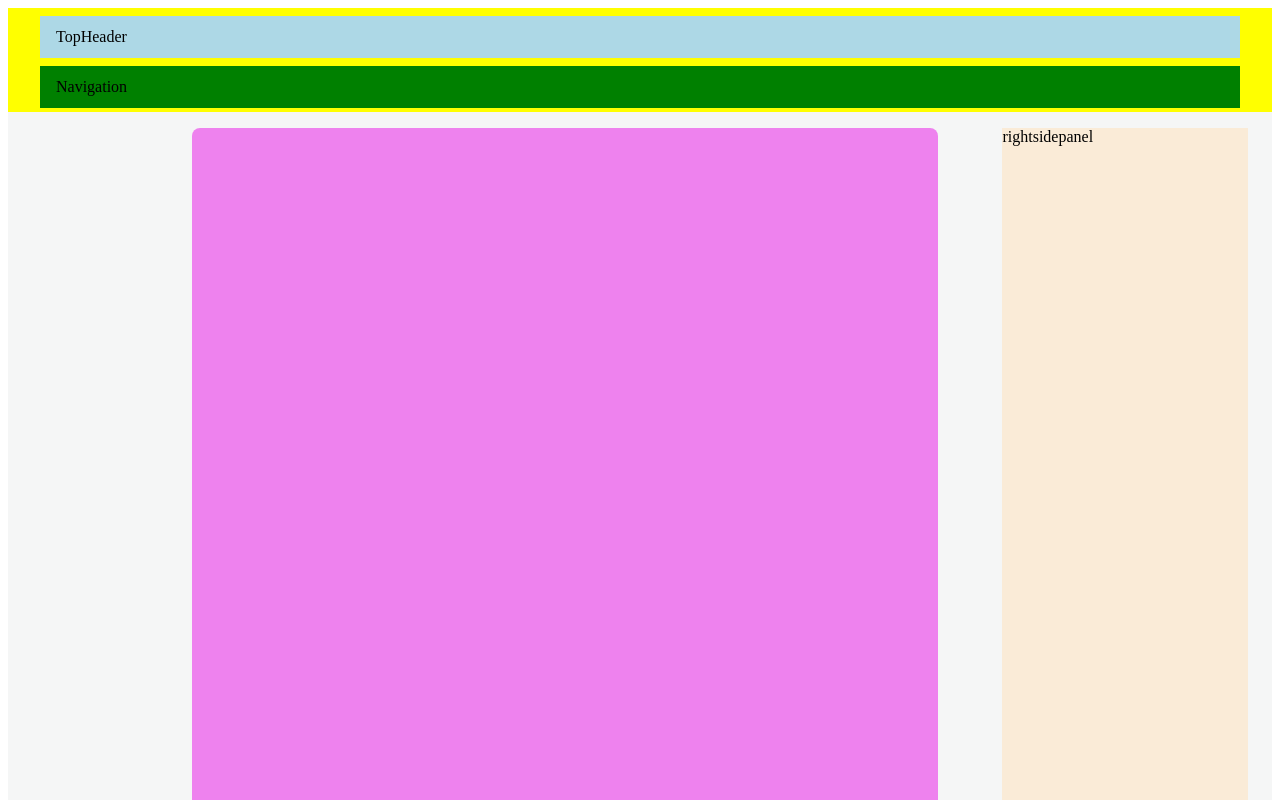
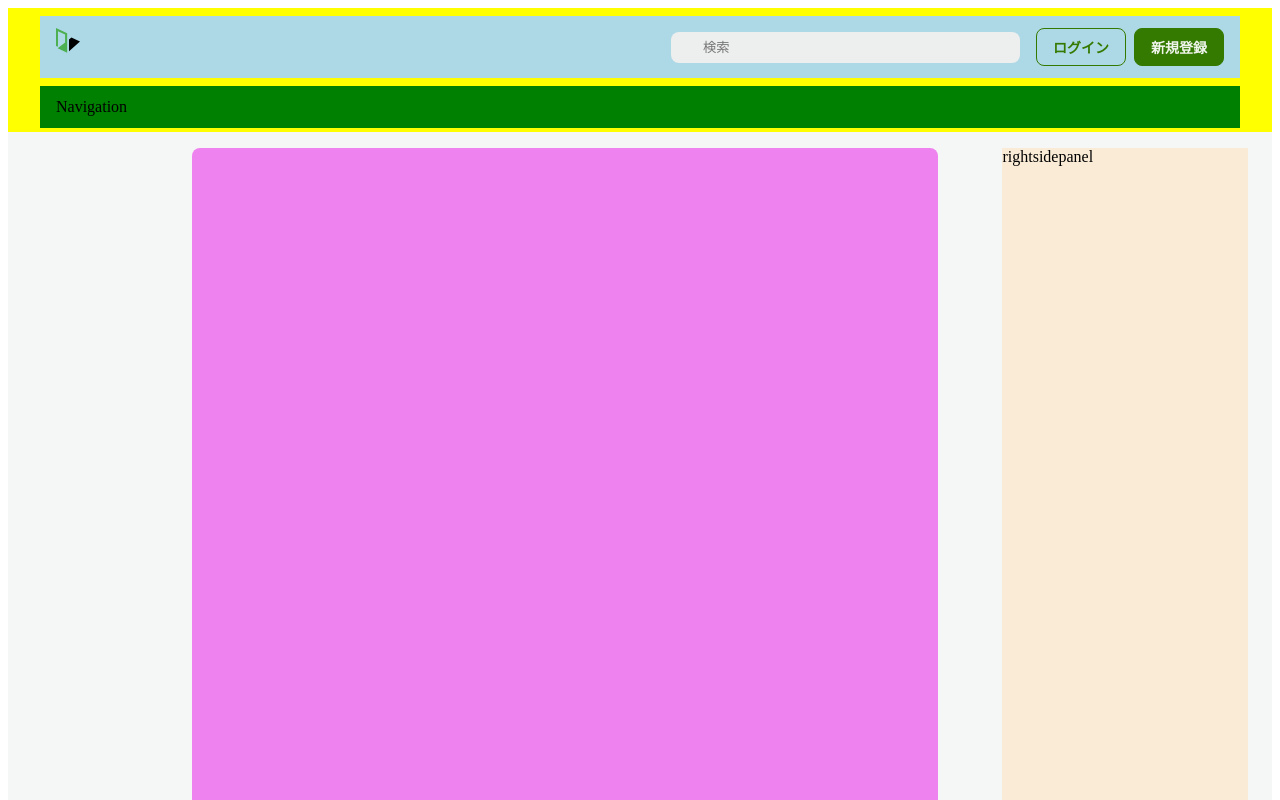
Before and after one commit to masui-maho-mwz/my-page-design-gallery-2, a Next.js app: page /normal-header in a window 1280 px wide. Shown: the top 800 px of the page. Built offline with nearby package versions, Linux system fonts and the light colour scheme.

Commit message:
create: normal-hader/header/top-header

```diff
--- /dev/null
+++ b/src/components/normal-header/elements/buttons/button/index.tsx
@@ -0,0 +1,50 @@
+import Link from 'next/link';
+
+import styles from './styles.module.css';
+
+type ButtonProps = {
+  type: 'button' | 'submit';
+  value: string;
+  onClick?: (e: React.MouseEvent<HTMLButtonElement>) => void;
+  color?: string;
+  backgroundColor?: string;
+};
+type LinkProps = {
+  type: 'link';
+  value: string;
+  href: string;
+  target?: '_blank';
+  onClick?: (e: React.MouseEvent<HTMLAnchorElement>) => void;
+  color?: string;
+  backgroundColor?: string;
+};
+
+type Props = ButtonProps | LinkProps;
+
+export const Button = (props: Props) => {
+  const buttonStyle = {
+    color: props.color,
+    backgroundColor: props.backgroundColor,
+  };
+
+  if (props.type === 'link') {
+    return (
+      <Link
+        className={styles.root}
+        href={props.href}
+        target={props.target}
+        rel={props.target ? 'noopener noreferrer' : undefined}
+        onClick={props.onClick}
+        style={buttonStyle}
+      >
+        {props.value}
+      </Link>
+    );
+  }
+
+  return (
+    <button type={props.type} className={styles.root} onClick={props.onClick} style={buttonStyle}>
+      {props.value}
+    </button>
+  );
+};
--- /dev/null
+++ b/src/components/normal-header/elements/buttons/button/styles.module.css
@@ -0,0 +1,20 @@
+.root {
+  display: inline-block;
+  padding: 8px 16px;
+  border: 1px solid #357a00;
+  border-radius: 8px;
+  text-align: center;
+  cursor: pointer;
+  transition: background-color 0.3s ease-in-out;
+  font-size: 14px;
+  font-weight: bold;
+  text-decoration: none;
+}
+.root:hover:not(:disabled) {
+  background-color: rgba(53, 122, 0, 0.2) !important;
+}
+.root:disabled {
+  background-color: rgb(169, 169, 169);
+  border-color: rgb(169, 169, 169);
+  cursor: not-allowed;
+}
--- /dev/null
+++ b/src/components/normal-header/logos/teq-quest-logos/index.tsx
@@ -0,0 +1,16 @@
+export const AbstractLogo = () => {
+  return (
+    <svg xmlns="http://www.w3.org/2000/svg" viewBox="0 0 217.94 225.33" role="img" aria-label="Logo">
+      <defs></defs>
+      <g data-name="layer1">
+        <g data-name="layer2">
+          <polygon points="118.3 210.37 217.94 123.49 139.81 86.48 118.3 103.84 118.3 210.37" />
+          <polygon
+            style={{ fill: '#4caf50' }}
+            points="100.71 48.33 100.71 48.26 0 0 0 162.33 18.01 171.1 18.01 28.59 82.52 59.51 82.52 131.59 15.13 184.22 82.52 216.24 82.52 216.33 101.4 225.33 101.4 48.66 100.71 48.33"
+          />
+        </g>
+      </g>
+    </svg>
+  );
+};
--- a/src/features/normal-header/header/top-header/index.tsx
+++ b/src/features/normal-header/header/top-header/index.tsx
@@ -1,5 +1,20 @@
+import { AbstractLogo } from '@/components/normal-header/logos/teq-quest-logos';
 import styles from './styles.module.css';
+import { Button } from '@/components/normal-header/elements/buttons/button';
 
 export const TopHeader = () => {
-  return <div className={styles.root}>TopHeader</div>;
+  return (
+    <div className={styles.root}>
+      <div className={styles.logo}>
+        <AbstractLogo />
+      </div>
+      <div className={styles.wrap}>
+        <input type="text" placeholder="検索" className={styles.input} />
+        <div className={styles.buttons}>
+          <Button type="link" href="#" value="ログイン" color="#357a00" />
+          <Button type="link" href="#" value="新規登録" backgroundColor="#357a00" color="rgb(255 255 255 / 92%)" />
+        </div>
+      </div>
+    </div>
+  );
 };
--- a/src/features/normal-header/header/top-header/styles.module.css
+++ b/src/features/normal-header/header/top-header/styles.module.css
@@ -1,4 +1,30 @@
 .root {
+  display: flex;
+  justify-content: space-between;
   padding: 12px 16px;
   background-color: lightblue;
 }
+
+.logo {
+  width: 24px;
+  height: 24px;
+}
+
+.wrap {
+  display: flex;
+  align-items: center;
+  gap: 16px;
+}
+
+.input {
+  padding: 8px 140px 8px 32px;
+  background-color: #edeeee;
+  border: none;
+  border-radius: 8px;
+  color: #afb0b0;
+}
+
+.buttons {
+  display: flex;
+  gap: 8px;
+}
```
